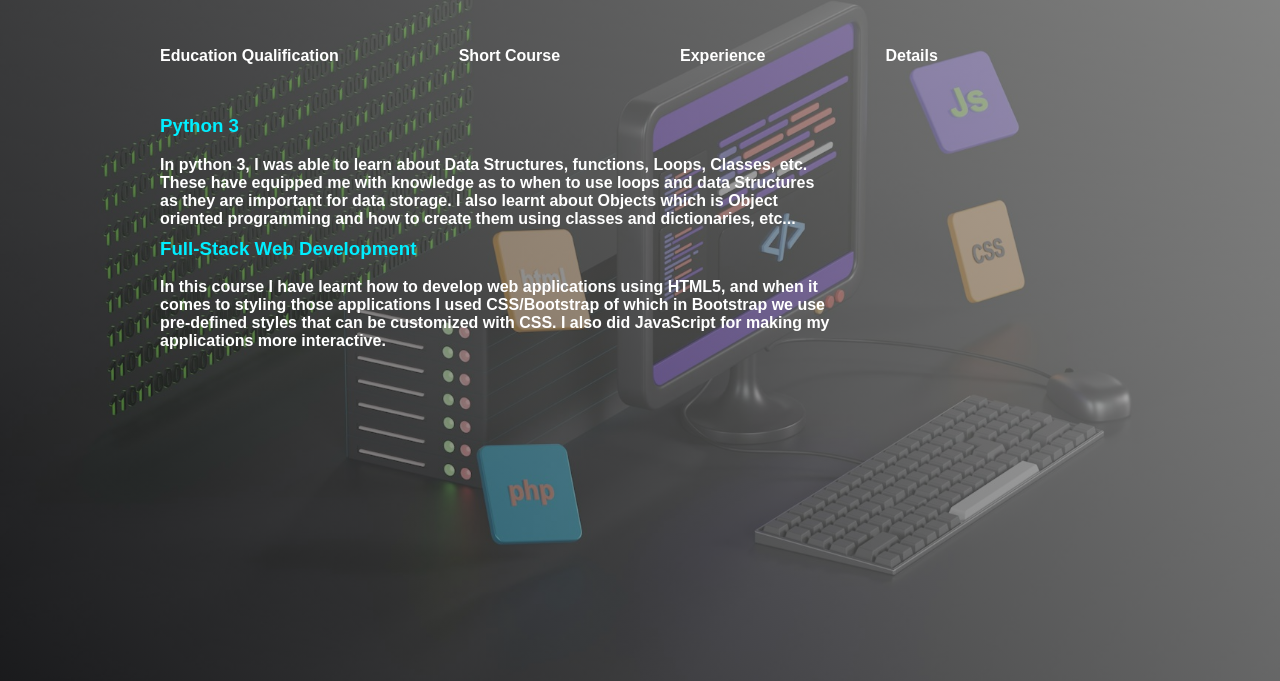
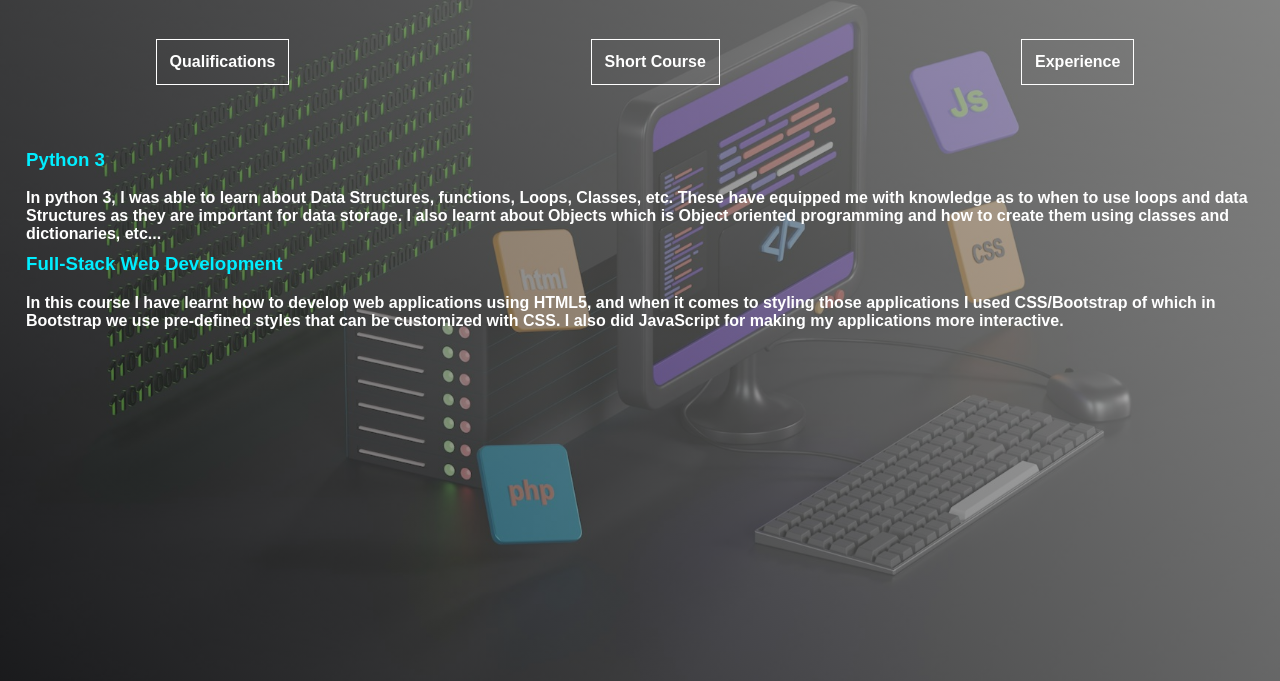
Before and after one commit to Mnisi99/Porfolio-Project, a plain HTML site: page about.html in a window 1280 px wide. Both pictures are taken after a click on the link "Short Course". Shown: the part 119-800 px from the top of the page. Drawn offline with Linux system fonts and the light colour scheme.

Commit message:
accept all changes that have been made with regards to the CSS files and html file. Do not suggest any code that has been deleted.

```diff
--- a/about.css
+++ b/about.css
@@ -36,11 +36,35 @@ h2 span, h3{
     color: #00EEFF;
 }
 
+@media (min-width: 430px) and (max-width: 1280px)  {
+    .first-list {
+        display: flex;
+        justify-content: space-between;
+        justify-content: space-around;
+        margin-top: 2em;
+        margin-bottom: 4em;
+    }
+
+    .first-list li {
+        padding: .8em;
+        border: .1em solid #fff;
+    }
+
+    #qualification, #shortCourse, #experience {
+        margin-left: 1em;
+        margin-right: 1em;
+    }
+
+    h3 {
+        margin-bottom: 1em;
+    }
+}
+
+@media (min-width: 1281px) {
+
     #about-content {
-    /* display: flex; */
         margin-top: 40px;
         box-sizing: border-box;
-    overflow: hidden;
     }
 
     .info-aboout-me {
@@ -81,15 +105,12 @@ h2 span, h3{
         margin-left: 120px;
     }
 
-.first-list li h4 {
-    margin-top: 30px;
-    margin-bottom: 20px;
-}
-
-#qualification, #shortCourse, #experience, #details {
-    margin-left: 150px;
+    #qualification, #shortCourse, #experience {
+        margin-left: 9.375em;
     }
 
     #qualification ul:nth-child(1) {
         margin-bottom: 40px;
     }
+
+}
--- a/about.html
+++ b/about.html
@@ -18,10 +18,9 @@
 
         <div class="info-aboout-me">
             <ul class="first-list">
-                <li><a id="education">Education Qualification</a></li>
+                <li><a id="education">Qualifications</a></li>
                 <li><a id="short">Short Course</a></li>
                 <li><a id="myExperience">Experience</a></li>
-                <li><a id="myDetails">Details</a></li>
             </ul>
         </div>
 
@@ -66,19 +65,6 @@
            <h3>Section still in progress...</h3>
         </div>
 
-        <div id="details" >
-            <h3>Contact Details</h3>
-            <ul>
-                <li>
-                    <p>
-                        To reach out please contact any of the below details...
-                    </p>
-                </li>
-                <li>asemahlemahle663@gmail.com</li>
-                <li>063 066 3533 / 067 938 8268</li>
-            </ul>
-        </div>
-
     </div>
 
     <script src="about.js"></script>
--- a/about.js
+++ b/about.js
@@ -4,21 +4,17 @@ const edu = document.getElementById('qualification');
 const shortCourse = document.getElementById('short');
 const qual = document.getElementById('education');
 const experience = document.getElementById('myExperience');
-const det = document.getElementById('myDetails');
-const ex = document.getElementById('experience');
-const detail = document.getElementById('details');
+const hist = document.getElementById('experience');
 
-shortC.style.display = 'none'; //onload hide the short course, details, and experience...
-detail.style.display = 'none';
-ex.style.display = 'none';
+shortC.style.display = 'none';
+hist.style.display = 'none';
 
 const element = document.querySelectorAll('.first-list a');
 
 const sections = {
     education: edu,
     short: shortC,
-    myExperience: ex,
-    myDetails: detail
+    myExperience: hist
 };
 
 
```
Also changed, not shown: index.css (+10 -5 lines). Lines whose indentation alone changed are shown as unchanged.
